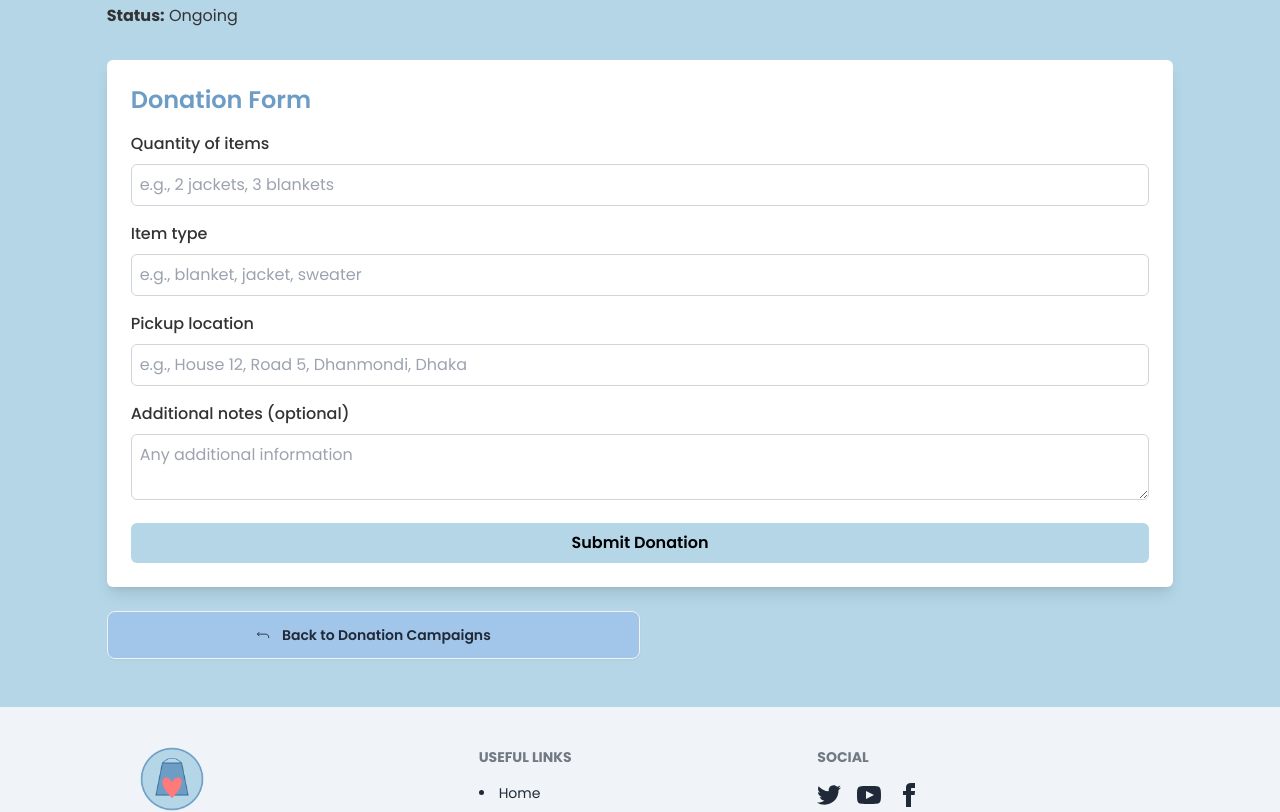
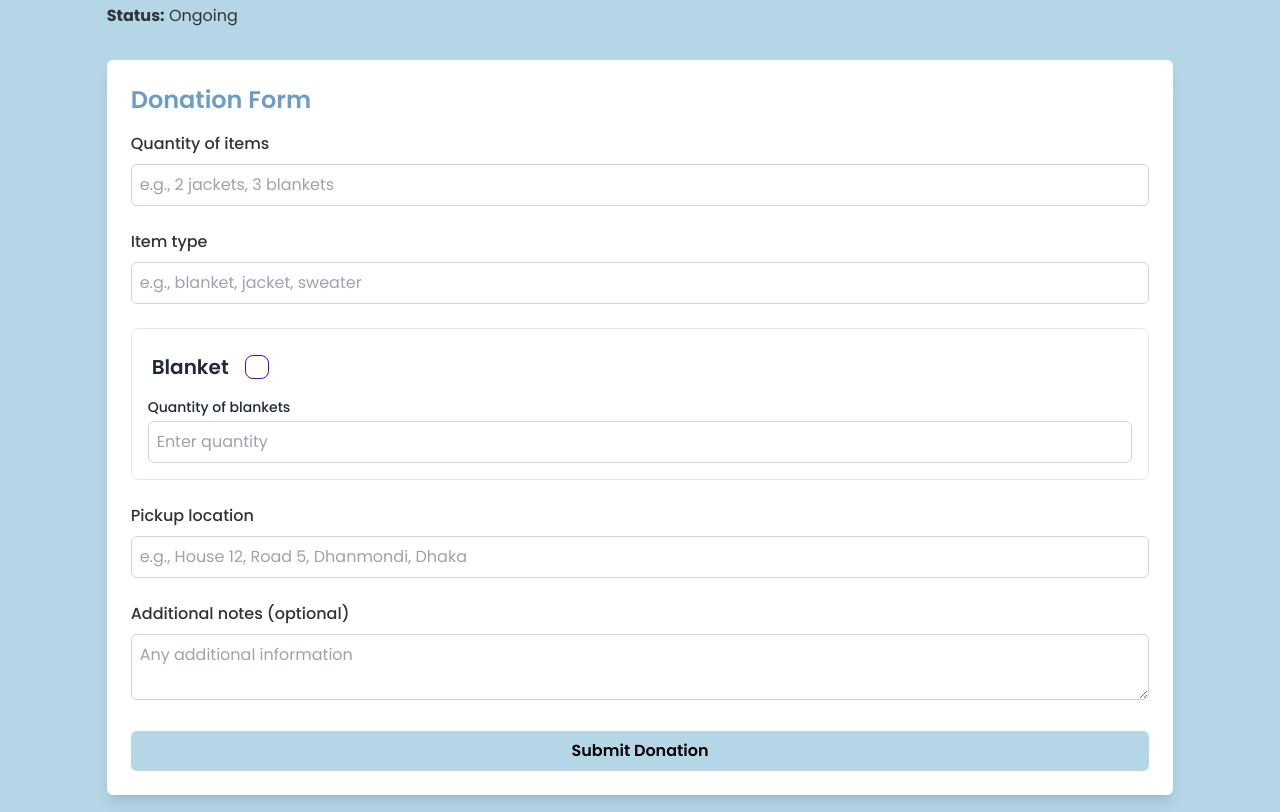
Before and after one commit to mdabdulkyum1/test, a React (Vite) app: page /donation-details/1 in a window 1280 px wide. Shown: the part 680-1492 px from the top of the page. Built offline with nearby package versions, Linux system fonts and the light colour scheme.

Commit message:
update donationDetails form

```diff
--- a/src/pages/DonationDetails/DonationDetails.jsx
+++ b/src/pages/DonationDetails/DonationDetails.jsx
@@ -1,71 +1,233 @@
 import { Link, useLoaderData } from "react-router-dom";
 import { IoReturnUpBack } from "react-icons/io5";
-import Swal from 'sweetalert2'
-
+import Swal from "sweetalert2";
 
 function DonationDetails() {
   const singleData = useLoaderData();
   console.log(singleData);
-  const { title, image, description, contactInfo, division, status } = singleData;
+  const { title, image, description, contactInfo, division, status } =
+    singleData;
 
+  const notify = (e) => {
+    e.preventDefault();
 
-const notify = (e) => {
-
-  e.preventDefault();
-
-  Swal.fire({
-    title: 'Thank you ! We will reach your destination soon',
-    text: 'Do you want to continue',
-    icon: 'success',
-    confirmButtonText: 'Continue'
-  })
- e.target.reset();
-}
-
+    Swal.fire({
+      title: "Thank you ! We will reach your destination soon",
+      text: "Do you want to continue",
+      icon: "success",
+      confirmButtonText: "Continue",
+    });
+    e.target.reset();
+  };
 
   return (
     <section className="bg-ice-blue py-12">
       <div className="w-10/12 mx-auto">
         <div className="mb-8">
           <h1 className="text-3xl text-heading font-bold mb-4">{title}</h1>
-          <img src={image} alt={title} className="w-full h-[400px] object-cover rounded-md mb-6" />
+          <img
+            src={image}
+            alt={title}
+            className="w-full h-[400px] object-cover rounded-md mb-6"
+          />
           <p className="text-lg text-steel-gray mb-4">{description}</p>
           <div className="text-primary-text mb-4">
-            <p><strong>Contact Info:</strong> {contactInfo}</p>
-            <p><strong>Division:</strong> {division}</p>
-            <p><strong>Status:</strong> {status}</p>
+            <p>
+              <strong>Contact Info:</strong> {contactInfo}
+            </p>
+            <p>
+              <strong>Division:</strong> {division}
+            </p>
+            <p>
+              <strong>Status:</strong> {status}
+            </p>
           </div>
         </div>
 
         <div className="bg-white p-6 rounded-md shadow-lg">
-          <h2 className="text-2xl text-heading font-semibold mb-4">Donation Form</h2>
-          <form onSubmit={notify}>
+          <h2 className="text-2xl text-heading font-semibold mb-4">
+            Donation Form
+          </h2>
+          {/* <form onSubmit={notify}>
             <div className="mb-4">
-              <label htmlFor="quantity" className="block text-primary-text font-medium mb-2">Quantity of items</label>
-              <input type="text" required id="quantity" className="w-full p-2 border border-gray-300 rounded-md focus:outline-none focus:border-navyblue" placeholder="e.g., 2 jackets, 3 blankets" />
+              <label
+                htmlFor="quantity"
+                className="block text-primary-text font-medium mb-2"
+              >
+                Quantity of items
+              </label>
+              <input
+                type="text"
+                required
+                id="quantity"
+                className="w-full p-2 border border-gray-300 rounded-md focus:outline-none focus:border-navyblue"
+                placeholder="e.g., 2 jackets, 3 blankets"
+              />
             </div>
             <div className="mb-4">
-              <label htmlFor="itemType" className="block text-primary-text font-medium mb-2">Item type</label>
-              <input type="text" required id="itemType" className="w-full p-2 border border-gray-300 rounded-md focus:outline-none focus:border-navyblue" placeholder="e.g., blanket, jacket, sweater" />
+              <label
+                htmlFor="itemType"
+                className="block text-primary-text font-medium mb-2"
+              >
+                Item type
+              </label>
+              <input
+                type="text"
+                required
+                id="itemType"
+                className="w-full p-2 border border-gray-300 rounded-md focus:outline-none focus:border-navyblue"
+                placeholder="e.g., blanket, jacket, sweater"
+              />
+            </div>
+            <div className="form-control">
+              <label className="label cursor-pointer justify-start gap-4">
+                <span className="text-3xl">Blanket</span>
+                <input
+                  type="checkbox"
+                  className="checkbox checkbox-primary"
+                />
+              </label>
+               <label htmlFor="">Quantity of items</label>
+              <input type="number" />
             </div>
             <div className="mb-4">
-              <label htmlFor="pickupLocation" className="block text-primary-text font-medium mb-2">Pickup location</label>
-              <input type="text" required id="pickupLocation" className="w-full p-2 border border-gray-300 rounded-md focus:outline-none focus:border-navyblue" placeholder="e.g., House 12, Road 5, Dhanmondi, Dhaka" />
+              <label
+                htmlFor="pickupLocation"
+                className="block text-primary-text font-medium mb-2"
+              >
+                Pickup location
+              </label>
+              <input
+                type="text"
+                required
+                id="pickupLocation"
+                className="w-full p-2 border border-gray-300 rounded-md focus:outline-none focus:border-navyblue"
+                placeholder="e.g., House 12, Road 5, Dhanmondi, Dhaka"
+              />
             </div>
             <div className="mb-4">
-              <label htmlFor="notes" className="block text-primary-text font-medium mb-2">Additional notes (optional)</label>
-              <textarea id="notes" className="w-full p-2 border border-gray-300 rounded-md focus:outline-none focus:border-navyblue" placeholder="Any additional information"></textarea>
+              <label
+                htmlFor="notes"
+                className="block text-primary-text font-medium mb-2"
+              >
+                Additional notes (optional)
+              </label>
+              <textarea
+                id="notes"
+                className="w-full p-2 border border-gray-300 rounded-md focus:outline-none focus:border-navyblue"
+                placeholder="Any additional information"
+              ></textarea>
             </div>
-            <button type="submit" className="w-full py-2 bg-ice-blue text-black font-semibold rounded-md hover:bg-frosty-blue transition">Submit Donation</button>
-          </form>
+            <button
+              type="submit"
+              className="w-full py-2 bg-ice-blue text-black font-semibold rounded-md hover:bg-frosty-blue transition"
+            >
+              Submit Donation
+            </button>
+          </form> */}
+          <form onSubmit={notify} className="space-y-6">
+  <div className="mb-4">
+    <label
+      htmlFor="quantity"
+      className="block text-primary-text font-medium mb-2"
+    >
+      Quantity of items
+    </label>
+    <input
+      type="text"
+      required
+      id="quantity"
+      className="w-full p-2 border border-gray-300 rounded-md focus:outline-none focus:border-navyblue"
+      placeholder="e.g., 2 jackets, 3 blankets"
+    />
+  </div>
+
+  <div className="mb-4">
+    <label
+      htmlFor="itemType"
+      className="block text-primary-text font-medium mb-2"
+    >
+      Item type
+    </label>
+    <input
+      type="text"
+      required
+      id="itemType"
+      className="w-full p-2 border border-gray-300 rounded-md focus:outline-none focus:border-navyblue"
+      placeholder="e.g., blanket, jacket, sweater"
+    />
+  </div>
+
+  {/* Blanket Item Form Section */}
+  <div className="form-control mb-4 p-4 border border-gray-200 rounded-lg">
+    <label className="label cursor-pointer justify-start gap-4 mb-2">
+      <span className="text-xl font-semibold">Blanket</span>
+      <input
+        type="checkbox"
+        className="checkbox checkbox-primary"
+      />
+    </label>
+    <label htmlFor="blanketQuantity" className="block text-sm font-medium mb-1">
+      Quantity of blankets
+    </label>
+    <input
+      type="number"
+      id="blanketQuantity"
+      className="w-full p-2 border border-gray-300 rounded-md focus:outline-none focus:border-navyblue"
+      placeholder="Enter quantity"
+      min="0"
+    />
+  </div>
+
+  <div className="mb-4">
+    <label
+      htmlFor="pickupLocation"
+      className="block text-primary-text font-medium mb-2"
+    >
+      Pickup location
+    </label>
+    <input
+      type="text"
+      required
+      id="pickupLocation"
+      className="w-full p-2 border border-gray-300 rounded-md focus:outline-none focus:border-navyblue"
+      placeholder="e.g., House 12, Road 5, Dhanmondi, Dhaka"
+    />
+  </div>
+
+  <div className="mb-4">
+    <label
+      htmlFor="notes"
+      className="block text-primary-text font-medium mb-2"
+    >
+      Additional notes (optional)
+    </label>
+    <textarea
+      id="notes"
+      className="w-full p-2 border border-gray-300 rounded-md focus:outline-none focus:border-navyblue"
+      placeholder="Any additional information"
+    ></textarea>
+  </div>
+
+  <button
+    type="submit"
+    className="w-full py-2 bg-ice-blue text-black font-semibold rounded-md hover:bg-frosty-blue transition"
+  >
+    Submit Donation
+  </button>
+</form>
+
         </div>
 
         <div className="mt-6">
-           <Link to="/campaigns" className="btn flex gap-3 w-1/2 bg-frosty-blue hover:bg-frost-green"><IoReturnUpBack /> Back to Donation Campaigns</Link>
+          <Link
+            to="/campaigns"
+            className="btn flex gap-3 w-1/2 bg-frosty-blue hover:bg-frost-green"
+          >
+            <IoReturnUpBack /> Back to Donation Campaigns
+          </Link>
         </div>
       </div>
-
-
     </section>
   );
 }
```
